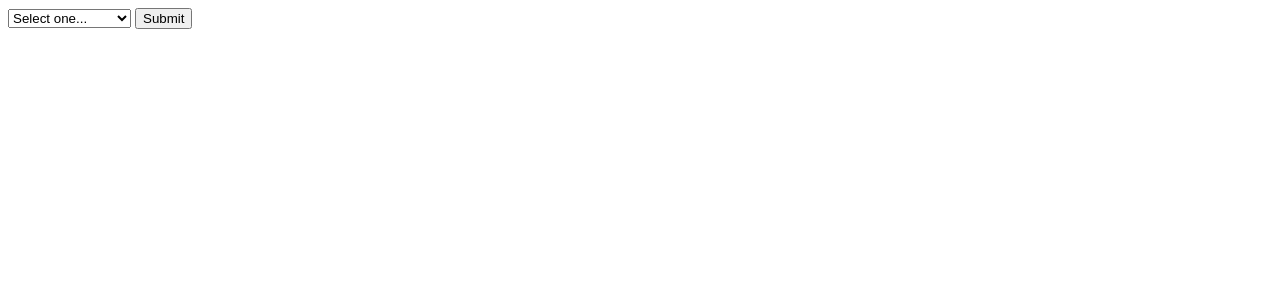
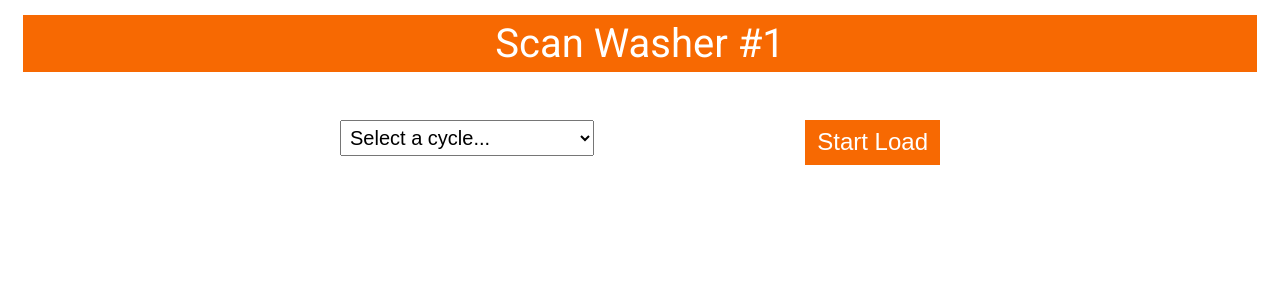
Before and after one commit to RITHonorsTechCommittee/washer-tracker, a Flask app: page /scan/1 in a window 1280 px wide. Shown: the top 300 px of the page. Run offline with Flask 2, Linux system fonts and the light colour scheme.

Commit message:
Visual improvements for scan page

```diff
--- a/app.py
+++ b/app.py
@@ -16,7 +16,7 @@ sensor.register(app)
 def index() -> str:
     return render_template('index.html', **{
         'washers': {i: sensor.get_washer(i) for i in range(10)},
-        'WasherState': WasherState
+        'WasherState': WasherState  # lets us use enum equality checks
     })
 
 
--- a/sensors/qr/qr_sensor.py
+++ b/sensors/qr/qr_sensor.py
@@ -38,7 +38,12 @@ class QRSensor(Sensor):
 
                 return 'ok'
             else:  # request.method == 'GET'
-                return render_template('scan.html')
+                return render_template('scan.html', **{
+                    'washer_id': washer_id,
+                    'for_washer': True,
+                    'current_state': self.get_washer(washer_id),
+                    'WasherState': WasherState  # lets us use enum equality checks
+                })
 
         app.add_url_rule('/scan/<int:washer_id>', 'scan', scan, methods=['GET', 'POST'])
 
--- /dev/null
+++ b/static/scan.css
@@ -0,0 +1,41 @@
+#form {
+    display: flex;
+    flex-direction: column;
+    align-items: center;
+
+    padding: 0 1em;
+}
+
+#form * {
+    width: 100%;
+    margin-top: 2em;
+}
+
+select {
+    font-size: 1.25em;
+    padding: 0.25em;
+}
+
+input[type="submit"] {
+    background-color: var(--primary);
+    border: none;
+    color: white;
+    padding: 0.35em 0.5em;
+    text-align: center;
+    text-decoration: none;
+    font-size: 1.5em;
+    display: inline;
+}
+
+@media screen and (min-width: 700px) {
+    #form {
+        margin: 0 auto;
+        width: 50%;
+        flex-direction: row;
+        justify-content: space-between;
+    }
+
+    #form * {
+        width: unset;
+    }
+}
--- a/templates/scan.html
+++ b/templates/scan.html
@@ -2,17 +2,20 @@
 <html>
 <head>
 	<title>Washer Tracker</title>
+	<meta charset="utf-8">
+	<meta name="viewport" content="width=device-width, initial-scale=1.0">
+	<link href="{{ url_for('static', filename='style.css') }}" rel="stylesheet">
+	<link href="{{ url_for('static', filename='scan.css') }}" rel="stylesheet">
+	<link rel="stylesheet" href="https://fonts.googleapis.com/css?family=Roboto">
 </head>
 <body>
+  	<header>Scan {% if for_washer %}Washer{% else %}Dryer{% endif %} #{{ washer_id }}</header>
 	<form id="form" onsubmit="sendData(event)">
-    <select id="new_state" name="new_state" onchange="onSelectState(this.value);" >
-      <option selected>Select one...</option>
-      <option value="RUNNING">Adding a load</option>
-      <option value="EMPTY">Removing a load</option>
-    </select>
 
-    <select id="cycle" name="cycle" hidden>
-      <option selected>Select one...</option>
+		{% if current_state == WasherState.EMPTY %}
+		<input type="hidden" name="new_state" value="RUNNING">
+		<select name="cycle">
+			<option selected>Select a cycle...</option>
 
 			{% if for_washer %}
 			<option value="WASHER_PERM_PRESS">Perm Press (24 minutes)</option>
@@ -22,14 +25,18 @@
 			<option value="DRYER_MEDIUM">Medium (42 minutes)</option>
 			{% endif %}
 		</select>
+		<input type="submit" value="Start Load">
 
-    <input type="submit" value="Submit">
+		{% elif current_state == WasherState.FULL %}
+		<input type="hidden" name="new_state" value="EMPTY">
+		<h3>Thank you for emptying this {% if for_washer %}washer{% else %}dryer{% endif %} in a timely manner!</h3>
+		<input type="submit" value="Empty">
+
+		{% else %}  <!-- current_state == WasherState.RUNNING -->
+		<h3>Sorry, this {% if for_washer %}washer{% else %}dryer{% endif %} is currently running.</h3>
+		{% endif %}
 	</form>
 	<script>
-    function onSelectState(value) {
-      const cycleSelector = document.getElementById('cycle');
-      cycleSelector.hidden = value !== 'RUNNING';
-    }
 
 		function sendData(event) {
 			event.preventDefault();
@@ -50,7 +57,10 @@
 					'Content-Type': 'application/json'
 				}
 			})
-        .then(() => alert('Thank you!'))
+				.then(() => {
+						alert('Thank you!');
+				window.location = '/';
+				})
 				.catch(() => alert('Something went wrong, please try again later.'));
 		}
 	</script>
```
Lines whose indentation alone changed are shown as unchanged.
